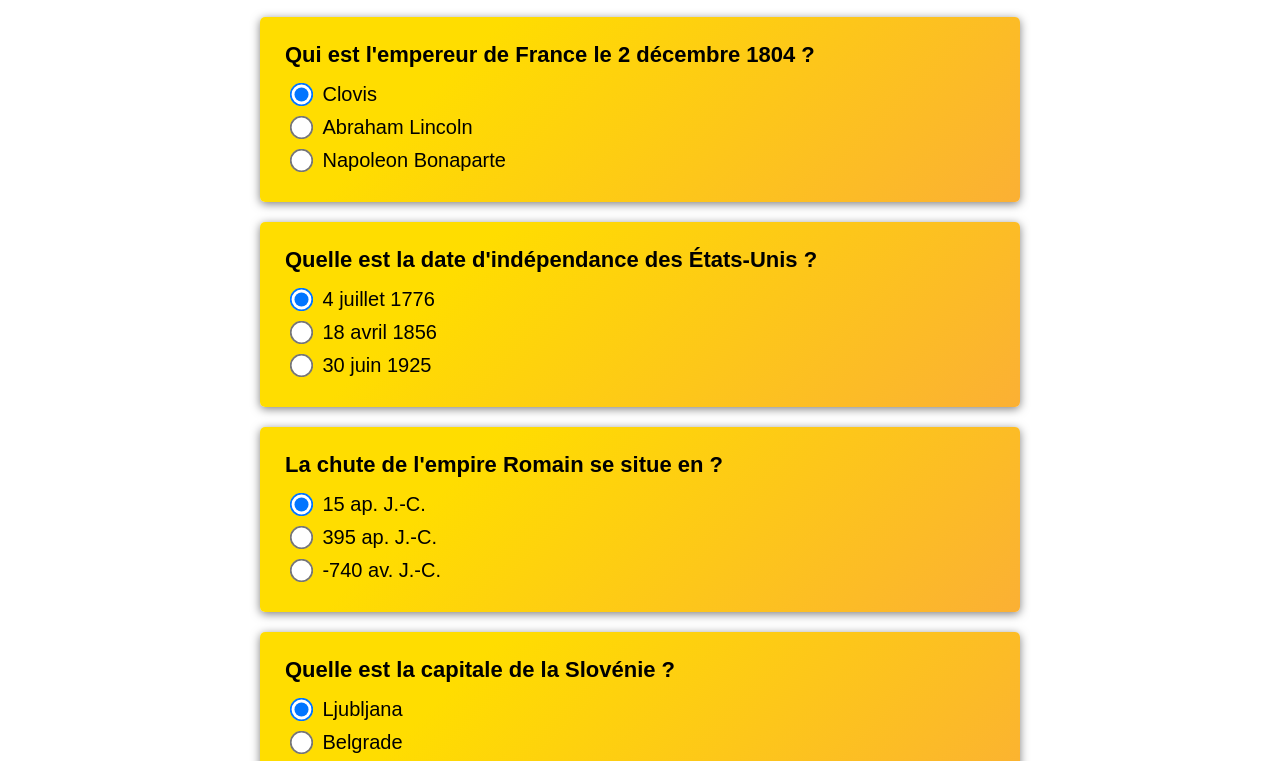
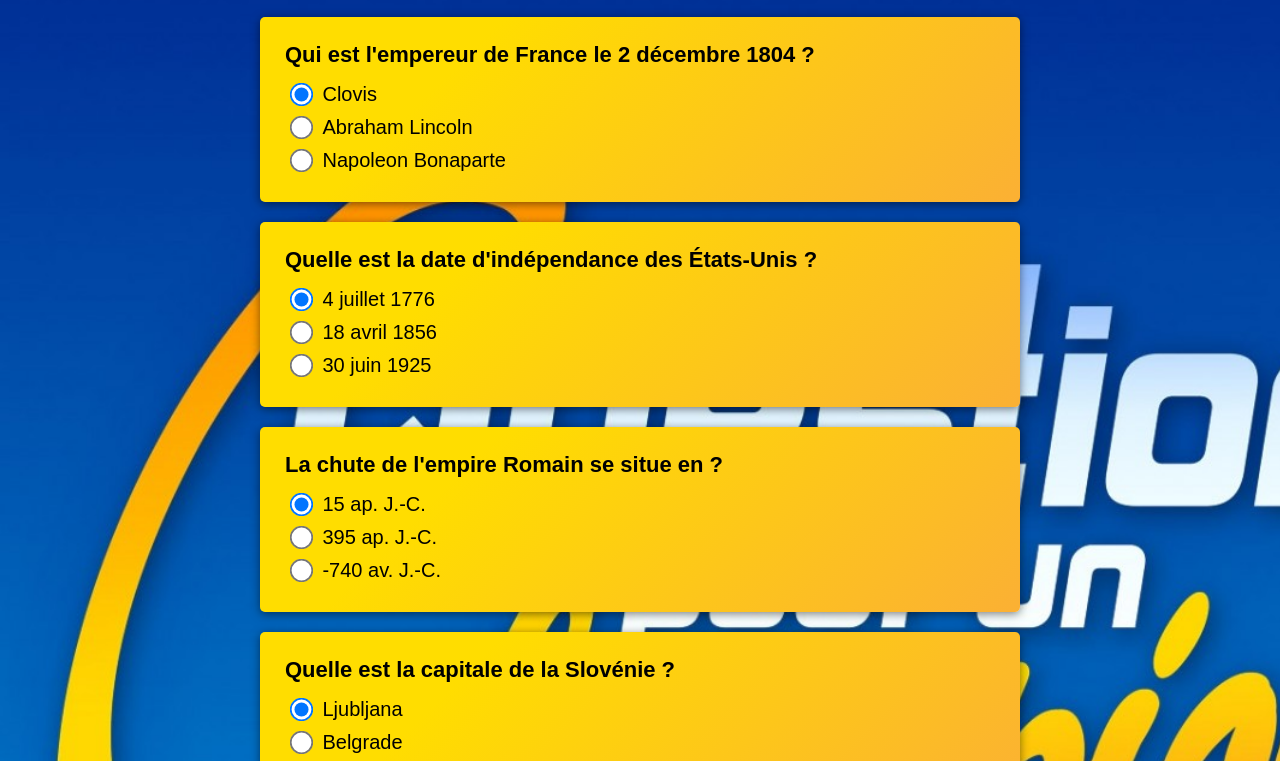
Before and after one commit to Naim350Z/Questions-Pour-Un-Champion, a plain HTML site: page index.html in a window 1280 px wide. Shown: the part 111-872 px from the top of the page. Drawn offline with Linux system fonts and the light colour scheme.

Commit message:
BackgroundFix

```diff
--- a/style.css
+++ b/style.css
@@ -8,7 +8,7 @@
 
 body {
   font-family: Arial, Helvetica, sans-serif;
-  background-image: url(QPUC.jpg);
+  background-image: url(ressources/QPUC.jpg);
   background-position: fixed;
   background-repeat: no-repeat;
   background-size: cover;
```
